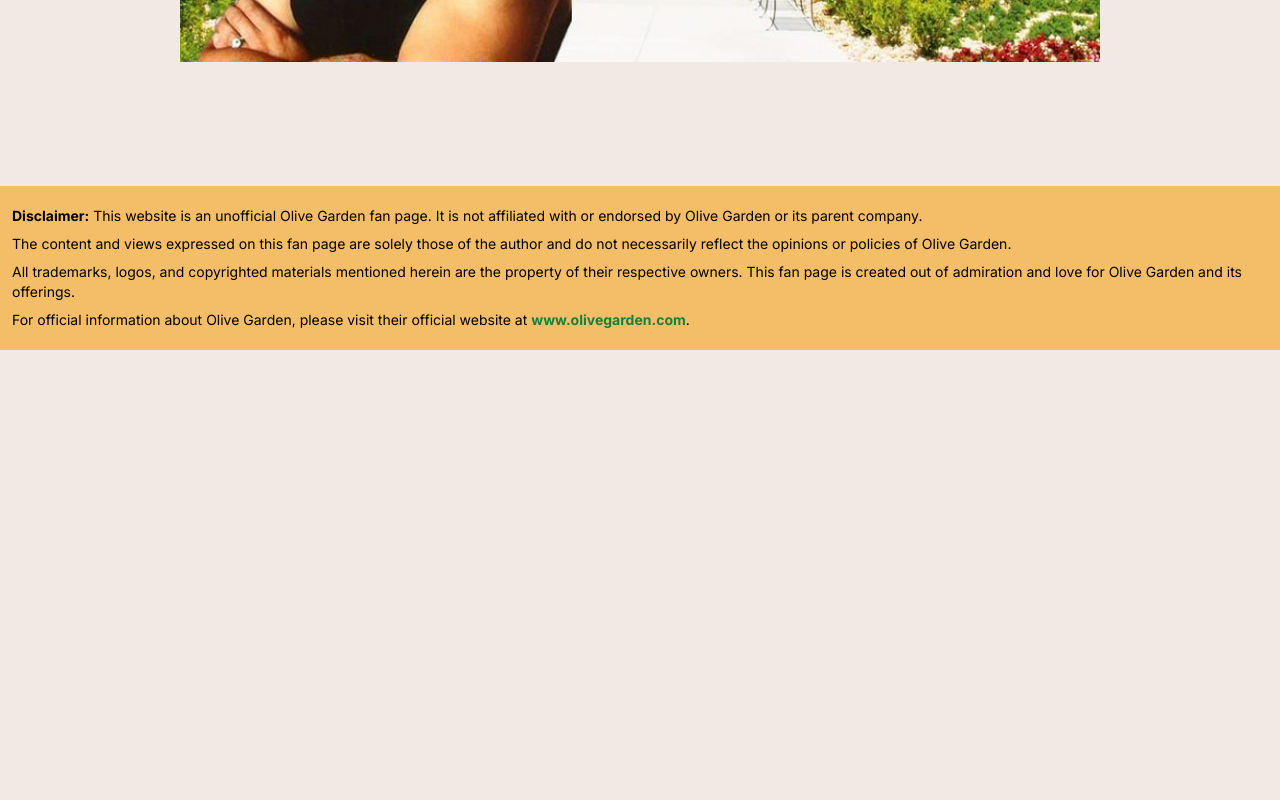
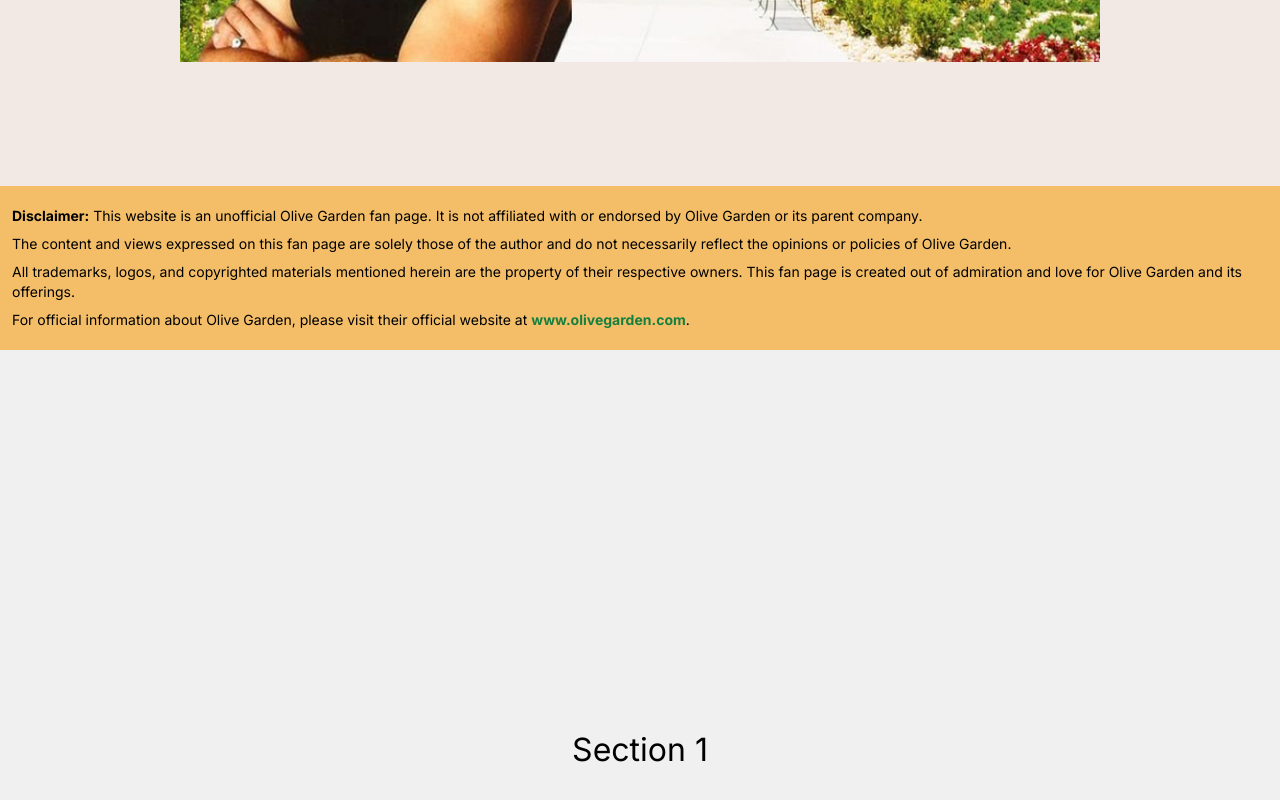
Before and after one commit to joseph-w-valdez/olive-garden-fanpage, a Next.js app in the folder fanpage/: page / in a window 1280 px wide. Shown: the part 1442-2242 px from the top of the page. Before the commit the page ends 1792 px from the top, so only its background shows below. Built offline with nearby package versions, Linux system fonts and the light colour scheme; a web font is replaced by a local one.

Commit message:
created carousel component and carousel at the bottom of footer

```diff
--- a/fanpage/package.json
+++ b/fanpage/package.json
@@ -20,6 +20,7 @@
     "react": "18.2.0",
     "react-dom": "18.2.0",
     "react-icons": "^4.10.1",
+    "swiper": "^10.0.4",
     "tailwindcss": "3.3.3",
     "typescript": "5.1.6"
   }
--- /dev/null
+++ b/fanpage/src/app/components/carousel.tsx
@@ -0,0 +1,38 @@
+import React, { useEffect, useRef } from 'react';
+
+const Carousel = () => {
+  const appRef = useRef(null);
+
+  useEffect(() => {
+    const handleScroll = () => {
+      const sections = document.querySelectorAll('.section');
+      sections.forEach((section, index) => {
+        const rect = section.getBoundingClientRect();
+        if (rect.top >= 0 && rect.top <= window.innerHeight) {
+          setActiveSection(index);
+        }
+      });
+    };
+
+    window.addEventListener('scroll', handleScroll);
+    return () => {
+      window.removeEventListener('scroll', handleScroll);
+    };
+  }, []);
+
+  const setActiveSection = (index) => {
+    // Handle setting active class on the navigation or other effects
+    console.log('Active section:', index);
+  };
+
+  return (
+    <div ref={appRef} className="app">
+      <div className="section section1">Section 1</div>
+      <div className="section section2">Section 2</div>
+      <div className="section section3">Section 3</div>
+      {/* Add more sections as needed */}
+    </div>
+  );
+};
+
+export default Carousel;
--- a/fanpage/src/app/components/welcome.tsx
+++ b/fanpage/src/app/components/welcome.tsx
@@ -3,10 +3,10 @@ import placeholder from "../assets/images/vin.jpeg"
 
 export default function Welcome() {
     return (
-        <div className="text-center red-hat text-3xl mt-5 lg:h-[90vh]">
+        <section className="text-center red-hat text-3xl mt-5 lg:h-[90vh]">
             <h1>Welcome Home!</h1>
             <p className="text-xl mt-3">Where Family, Friends, and Flavor Meet</p>
             <Image src={placeholder} alt='placeholder' className="px-5 mt-5 lg:w-3/4 lg:h-3/4 lg:mx-auto" />
-        </div>
+        </section>
     )
 }
--- a/fanpage/src/app/globals.css
+++ b/fanpage/src/app/globals.css
@@ -45,3 +45,36 @@ body {
 .red-hat {
   font-family: 'Red Hat Display', sans-serif;
 }
+
+.app {
+  height: 100vh;
+  /* Ensure the app takes the full viewport height */
+  overflow-y: scroll;
+  /* Enable vertical scrolling within the app */
+  scroll-snap-type: y mandatory;
+  /* Snap to each section when scrolling */
+}
+
+.section {
+  height: 100vh;
+  /* Each section takes the full viewport height */
+  scroll-snap-align: start;
+  /* Snap the start of each section to the top of the viewport */
+  display: flex;
+  justify-content: center;
+  align-items: center;
+  font-size: 2rem;
+}
+
+/* Additional styles for individual sections */
+.section1 {
+  background-color: #f0f0f0;
+}
+
+.section2 {
+  background-color: #e0e0e0;
+}
+
+.section3 {
+  background-color: #d0d0d0;
+}
--- a/fanpage/src/app/page.tsx
+++ b/fanpage/src/app/page.tsx
@@ -1,23 +1,23 @@
+"use client"
 import Image from 'next/image'
 import logo from "./assets/images/logo.png"
 import Welcome from './components/welcome'
 import Footer from './components/footer'
-
+import Carousel from './components/carousel'
 
 export default function Home() {
   return (
-    <section className='bg-[#F2E9E4]'>
-      <div className='w-full relative'>
+    <div className='bg-[#F2E9E4]'>
+      <section className='w-full relative'>
         <Image
-          // layout="fill"
-          // objectFit="contain"
           src={logo}
           alt="logo"
           className='lg:w-screen lg:h-screen'
         />
-      </div>
+      </section>
       <Welcome />
       <Footer />
-    </section>
+      <Carousel />
+    </div>
   )
 }
```
Also changed, not shown: 1 other file (tests, documents, lock files or other folders).
